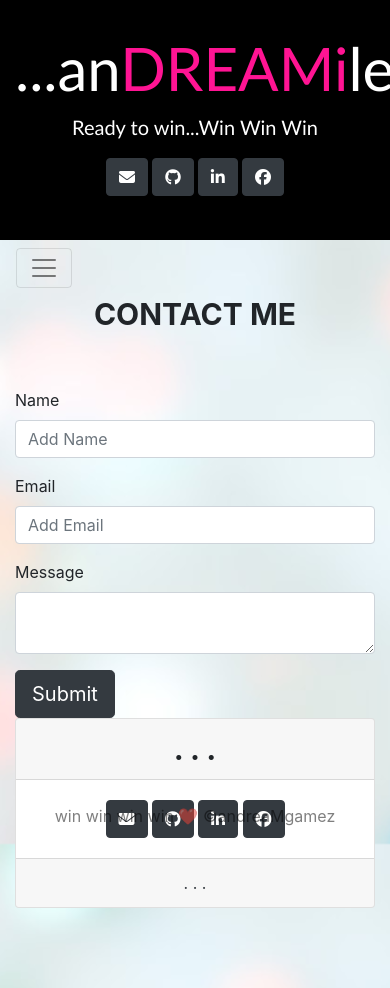
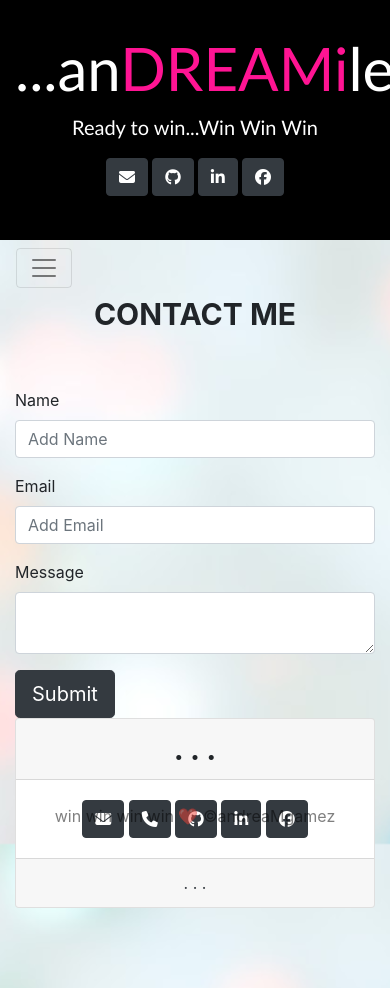
Before and after one commit to AndreG303/DREAMIPortfolio, a plain HTML site: page contact.html in a window 390 px wide. Shown: the top 988 px of the page. Drawn offline with nearby package versions, Linux system fonts and the light colour scheme.

Commit message:
updated phone

```diff
--- a/contact.html
+++ b/contact.html
@@ -90,6 +90,8 @@
                             <div class="card-body">
                                 <a href="mailto:andreamgamez@gmail.com" class="btn btn-dark"><i class="fa fa-envelope"
                                         aria-hidden="true"></i></a>
+                                <a href="tel:(973)7673359" class="btn btn-dark"><i class="fa fa-phone"
+                                        aria-hidden="true"></i></i></a>
                                 <a href="https://github.com/AndreG303" class="btn btn-dark"><i class="fa fa-github"
                                         aria-hidden="true"></i></a>
                                 <a href="https://www.linkedin.com/in/andrea-gamez-b228901a9" class="btn btn-dark"><i
```
